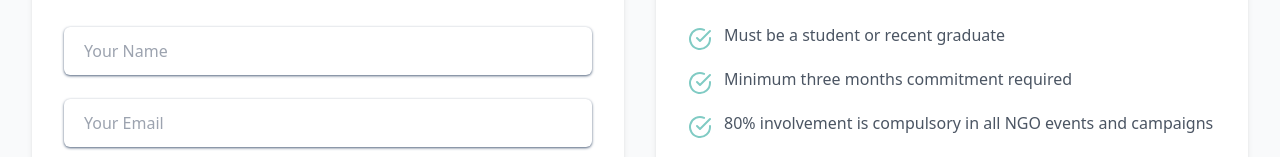
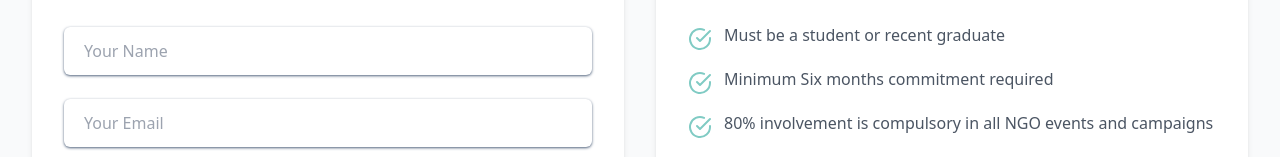
Before and after one commit to ravardh/DOC, a React (Vite) app in the folder client/: page /support/internship in a window 1280 px wide. Shown: the part 303-460 px from the top of the page. Built offline with nearby package versions, Linux system fonts and the light colour scheme; no server answers.

Commit message:
fix: Update internship duration options and commitment message for clarity

```diff
--- a/client/src/pages/support/internship.jsx
+++ b/client/src/pages/support/internship.jsx
@@ -200,7 +200,6 @@ function Internship() {
                   className="mt-1 px-5 w-full h-12 rounded-md shadow shadow-slate-500 focus:border-[#80CBC4] focus:ring focus:ring-[#80CBC4] focus:ring-opacity-50"
                 >
                   <option value="">Internship Duration</option>
-                  <option value="3-month">3 Month</option>
                   <option value="6-months">6 Months</option>
                   <option value="12-months">12 Months</option>
                 </select>
@@ -269,7 +268,7 @@ function Internship() {
                 <div className="flex items-start">
                   <CheckCircle className="h-6 w-6 text-[#80CBC4] mt-1 flex-shrink-0" />
                   <p className="ml-3 text-gray-600">
-                    Minimum three months commitment required
+                    Minimum Six months commitment required
                   </p>
                 </div>
                 <div className="flex items-start">
```
